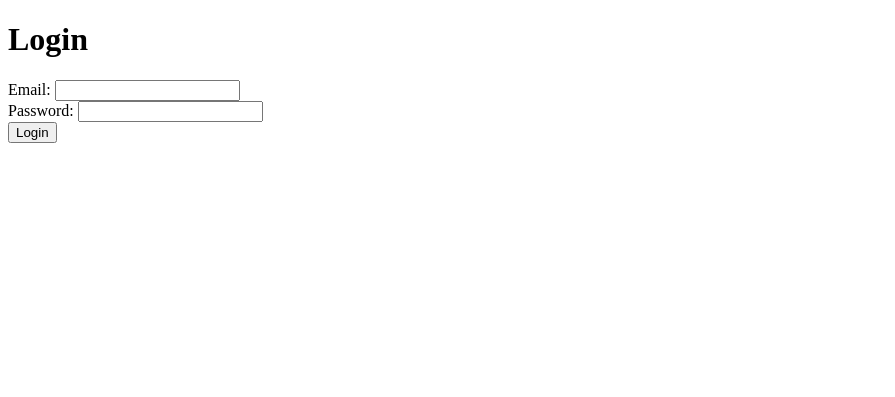
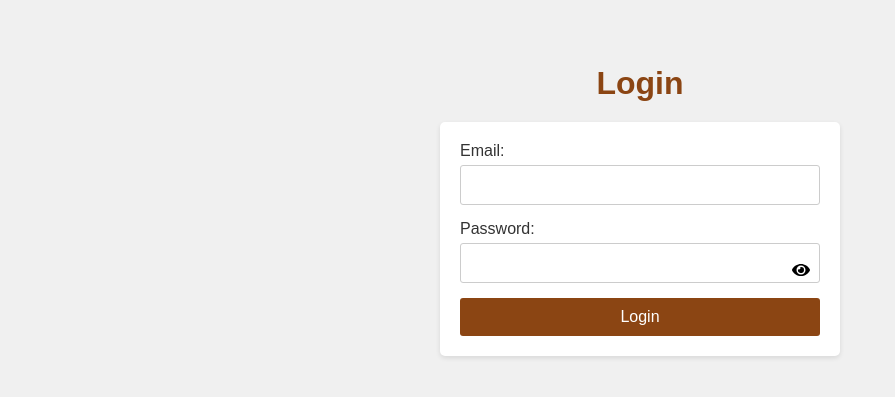
Before and after one commit to yousef8/Cafe-Ordering-System, a PHP site: page /views/admin/login.php in a window 1280 px wide. Shown: the top 397 px of the page, without its empty margins (0-895 px from the left). Run offline with PHP 8.4, Linux system fonts and the light colour scheme; data that the repository does not hold is empty.

Commit message:
adding show password option

```diff
--- /dev/null
+++ b/views/admin/login.css
@@ -0,0 +1,108 @@
+*,
+        *::before,
+        *::after {
+            margin: 0;
+            padding: 0;
+            box-sizing: border-box;
+        }
+
+        body {
+            font-family: Arial, sans-serif;
+            background-color: #f0f0f0;
+            padding: 20px;
+        }
+
+        h1 {
+            text-align: center;
+            margin-top: 45px;
+            color: #8B4513;
+        }
+
+        form {
+            max-width: 400px;
+            margin: 0 auto;
+            background-color: #fff;
+            padding: 20px;
+            border-radius: 5px;
+            box-shadow: 0 2px 5px rgba(0, 0, 0, 0.1);
+            margin-top: 20px;
+        }
+
+        label {
+            display: block;
+            margin-bottom: 5px;
+            color: #333;
+        }
+
+        input[type="email"],
+        input[type="password"] {
+            width: 100%;
+            padding: 10px;
+            border: 1px solid #ccc;
+            border-radius: 3px;
+            margin-bottom: 15px;
+            font-size: 16px;
+        }
+
+        button[type="submit"] {
+            width: 100%;
+            padding: 10px;
+            border: none;
+            border-radius: 3px;
+            background-color: #8B4513;
+            color: #fff;
+            font-size: 16px;
+            cursor: pointer;
+            transition: background-color 0.3s;
+        }
+
+        button[type="submit"]:hover {
+            background-color: #A0522D;
+        }
+
+        .error-message {
+            text-align: center;
+            color: red;
+            margin-top: 15px;
+        }
+
+        .password-container {
+            position: relative;
+        }
+
+        .toggle-password {
+            position: absolute;
+            right: 10px;
+            top: 50%;
+            transform: translateY(-50%);
+            cursor: pointer;
+        }
+
+        /* Style the eye icon */
+        .toggle-password i {
+            color: #999;
+        }
+
+        /* Style the eye icon on hover */
+        .toggle-password:hover i {
+            color: #333;
+        }
+
+        .login-container {
+            max-width: 400px;
+            margin: 0 auto;
+            background-color: #fff;
+            padding: 20px;
+            border-radius: 5px;
+            box-shadow: 0 2px 5px rgba(0, 0, 0, 0.1);
+        }
+
+        .login-container input[type="email"],
+        .login-container input[type="password"] {
+            width: calc(100% - 32px); /* Fixed width for input fields */
+            padding: 10px;
+            margin-bottom: 15px;
+            border: 1px solid #ccc;
+            border-radius: 3px;
+            float: left;
+        }
--- a/views/admin/login.php
+++ b/views/admin/login.php
@@ -16,14 +16,15 @@ if ($_SERVER["REQUEST_METHOD"] == "POST") {
         var_dump("logged");
         $_SESSION['user_id'] = $user['id'];
         $_SESSION['email'] = $user['email'];
+        $_SESSION['first_name'] = $user['first_name'];
+        $_SESSION['last_name'] = $user['last_name'];
         $_SESSION['image_url'] = $user['image_url'];
         $_SESSION['is_admin'] = $user['is_admin'];
-        // check the route to the user and admin landing page
-        // if ($_SESSION['is_admin'] == 1) {
-        //     header("Location: admin_navbar.php");
-        // } else {
-        //     header("Location: user_dashboard.php");
-        // }
+        if ($_SESSION['is_admin'] == 1) {
+            header("Location: dashboard.php");
+        } else {
+            header("Location: ../user/home.php");
+        }
         exit();
     } else {
         $errorMessage = "Invalid email or password. Please try again.";
@@ -35,6 +36,8 @@ if ($_SERVER["REQUEST_METHOD"] == "POST") {
 <head>
     <meta charset="UTF-8">
     <meta name="viewport" content="width=device-width, initial-scale=1.0">
+    <link rel="stylesheet" href="login.css" >
+
     <title>Login</title>
 </head>
 <body>
@@ -43,11 +46,32 @@ if ($_SERVER["REQUEST_METHOD"] == "POST") {
         <label for="email">Email:</label>
         <input type="email" name="email" id="email" required><br>
         <label for="password">Password:</label>
-        <input type="password" name="password" id="password" required><br>
+        <div class="password-container">
+                <input type="password" name="password" id="password" required>
+                <span class="toggle-password" onclick="togglePasswordVisibility()">
+                    <i class="fas fa-eye"></i>
+                </span>
+        </div>
         <button type="submit">Login</button>
     </form>
     <?php if (isset($errorMessage)): ?>
         <p><?php echo $errorMessage; ?></p>
     <?php endif; ?>
+
+    <script src="https://cdnjs.cloudflare.com/ajax/libs/font-awesome/5.15.4/js/all.min.js"></script>
+    <script>
+        function togglePasswordVisibility() {
+            var passwordInput = document.getElementById("password");
+            var toggleButton = document.querySelector(".toggle-password");
+
+            if (passwordInput.type === "password") {
+                passwordInput.type = "text";
+                toggleButton.innerHTML = '<i class="fas fa-eye-slash"></i>';
+            } else {
+                passwordInput.type = "password";
+                toggleButton.innerHTML = '<i class="fas fa-eye"></i>';
+            }
+        }
+    </script>
 </body>
 </html>
```
